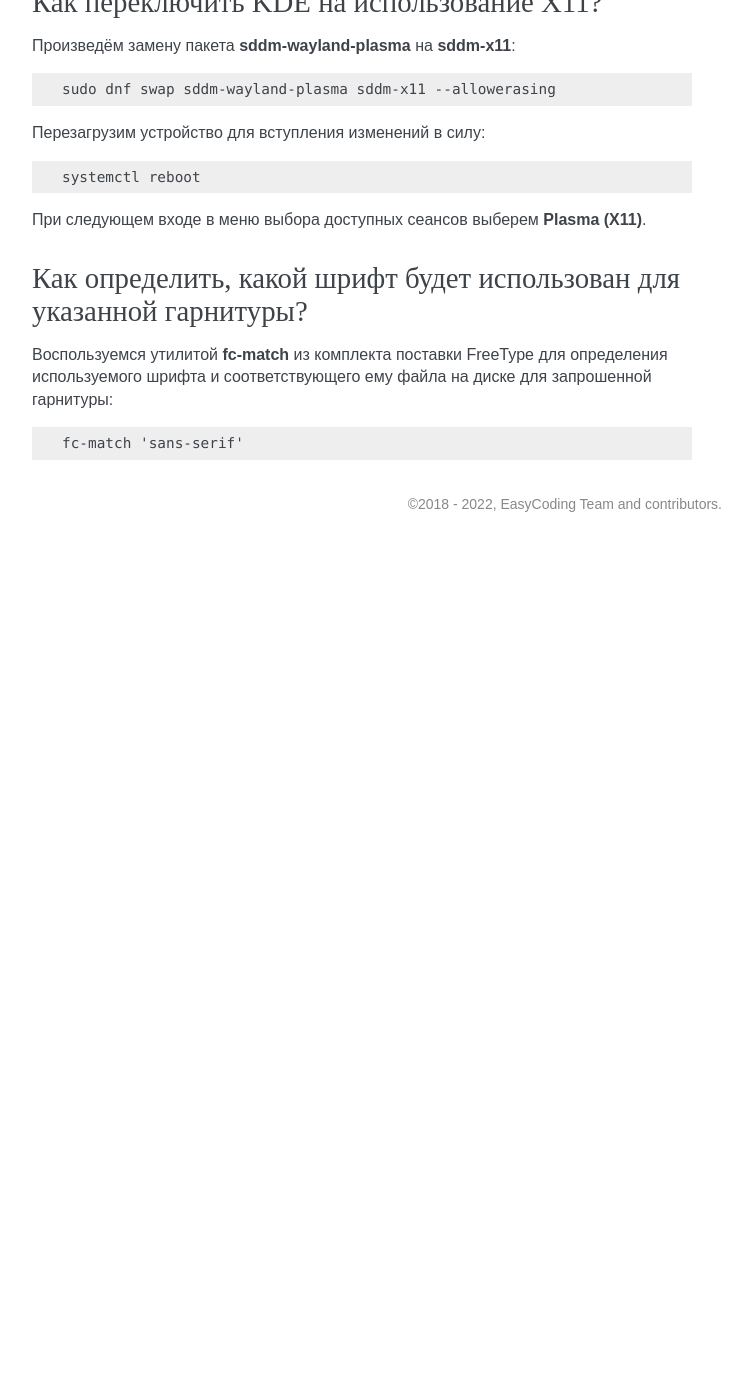
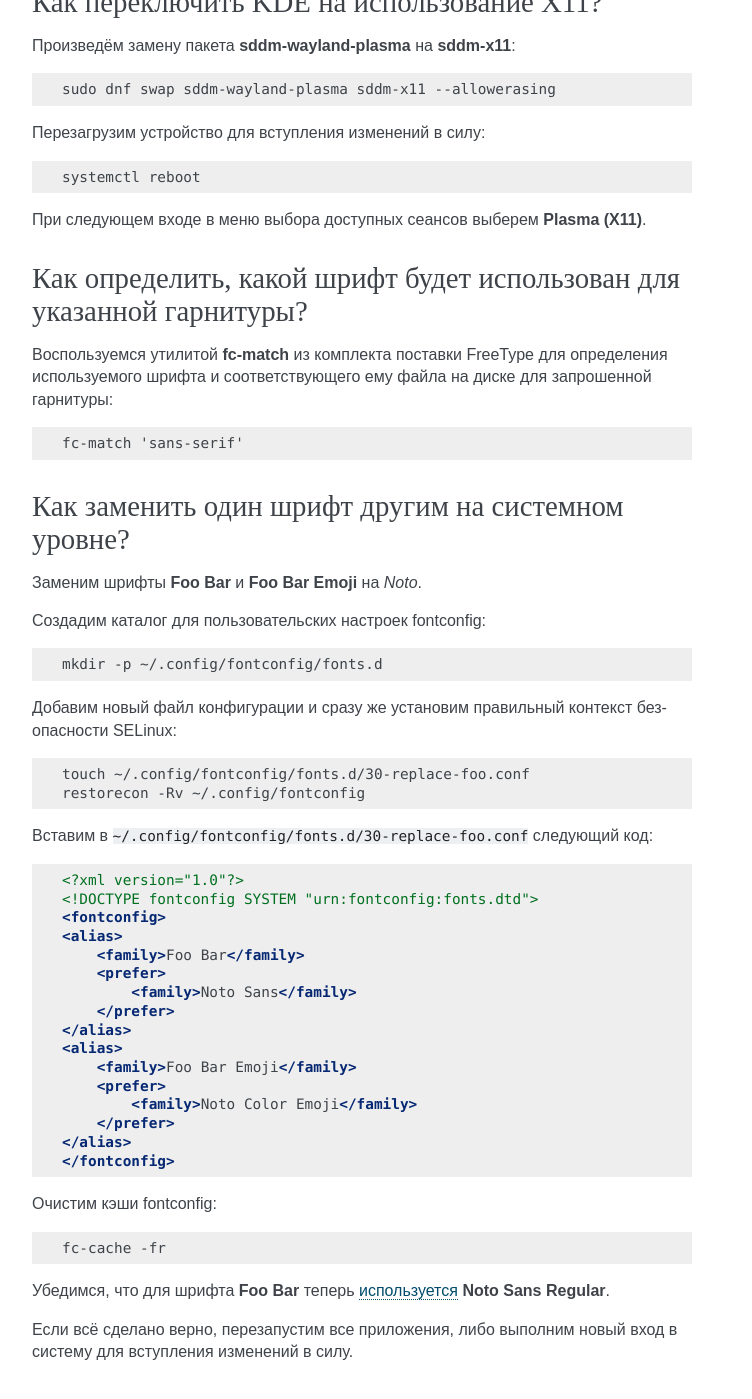
Before and after one commit to RussianFedora/FAQ, a Sphinx documentation site: the page built from source/using-system.rst, in a window 1280 px wide and 1400 px high, scrolled down 18005 px. Shown: the whole window, without its empty margins (388-1140 px from the left). Built offline with Sphinx 7.4.7, drawn with Linux system fonts in a browser that asks for light colours; comment, search, counter and statistics services are not loaded; before the commit the page ends 18547 px from its top, so only the background shows below that; some of the changed text lies outside the part shown.

Commit message:
Added a new font-replace question.

```diff
--- a/source/using-system.rst
+++ b/source/using-system.rst
@@ -1053,7 +1053,7 @@ GUI:
 
 При следующем входе в меню выбора доступных сеансов выберем **Plasma (X11)**.
 
-.. index:: font, ttf, fc-match, freetype
+.. index:: font, ttf, fc-match, fontconfig
 .. _font-identify:
 
 Как определить, какой шрифт будет использован для указанной гарнитуры?
@@ -1064,3 +1064,55 @@ GUI:
 .. code-block:: text
 
     fc-match 'sans-serif'
+
+.. index:: font, ttf, fontconfig, fonts.d
+.. _font-replace:
+
+Как заменить один шрифт другим на системном уровне?
+======================================================
+
+Заменим шрифты **Foo Bar** и **Foo Bar Emoji** на *Noto*.
+
+Создадим каталог для пользовательских настроек fontconfig:
+
+.. code-block:: text
+
+    mkdir -p ~/.config/fontconfig/fonts.d
+
+Добавим новый файл конфигурации и сразу же установим правильный контекст безопасности SELinux:
+
+.. code-block:: text
+
+    touch ~/.config/fontconfig/fonts.d/30-replace-foo.conf
+    restorecon -Rv ~/.config/fontconfig
+
+Вставим в ``~/.config/fontconfig/fonts.d/30-replace-foo.conf`` следующий код:
+
+.. code-block:: xml
+
+    <?xml version="1.0"?>
+    <!DOCTYPE fontconfig SYSTEM "urn:fontconfig:fonts.dtd">
+    <fontconfig>
+    <alias>
+        <family>Foo Bar</family>
+        <prefer>
+            <family>Noto Sans</family>
+        </prefer>
+    </alias>
+    <alias>
+        <family>Foo Bar Emoji</family>
+        <prefer>
+            <family>Noto Color Emoji</family>
+        </prefer>
+    </alias>
+    </fontconfig>
+
+Очистим кэши fontconfig:
+
+.. code-block:: text
+
+    fc-cache -fr
+
+Убедимся, что для шрифта **Foo Bar** теперь :ref:`используется <font-identify>` **Noto Sans Regular**.
+
+Если всё сделано верно, перезапустим все приложения, либо выполним новый вход в систему для вступления изменений в силу.
```
